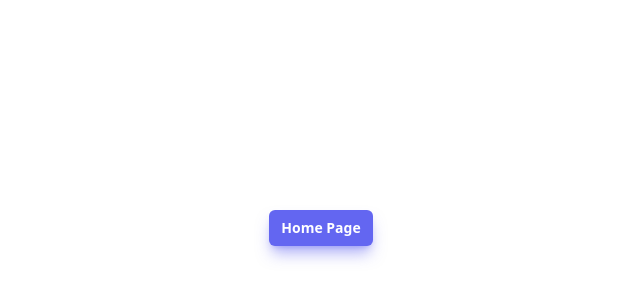
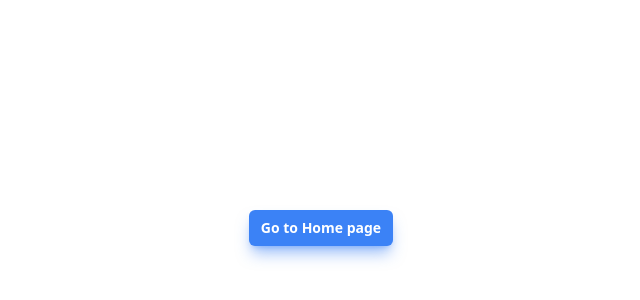
Before and after one commit to jamaluddinrumi/next12, a Next.js app: page /about in a window 1280 px wide. Shown: the part 172-472 px from the top of the page, without its empty margins (319-959 px from the left). Built offline with nearby package versions, Linux system fonts and the light colour scheme.

Commit message:
use button as component instead

```diff
--- /dev/null
+++ b/components/Button.js
@@ -0,0 +1,9 @@
+const Button = (props) => {
+  return (
+    <button className="py-2 px-3 bg-blue-500 text-white text-sm font-semibold rounded-md shadow-lg shadow-blue-500/50 focus:outline-none">
+      {props.text}
+    </button>
+  );
+};
+
+export default Button;
--- a/pages/about.js
+++ b/pages/about.js
@@ -1,11 +1,12 @@
 import Link from "next/link";
+import Button from "../components/Button";
 
 function AboutPage() {
   return (
     <Link href="/">
-      <button class="py-2 px-3 bg-indigo-500 text-white text-sm font-semibold rounded-md shadow-lg shadow-indigo-500/50 focus:outline-none">
-        Home Page
-      </button>
+      <a>
+        <Button text="Go to Home page" />
+      </a>
     </Link>
   );
 }
--- a/pages/index.js
+++ b/pages/index.js
@@ -1,11 +1,12 @@
 import Link from "next/link";
+import Button from "../components/Button";
 
 function HomePage() {
   return (
     <Link href="/about">
-      <button class="py-2 px-3 bg-blue-500 text-white text-sm font-semibold rounded-md shadow-lg shadow-blue-500/50 focus:outline-none">
-        About
-      </button>
+      <a>
+        <Button text="Go to About page" />
+      </a>
     </Link>
   );
 }
```
